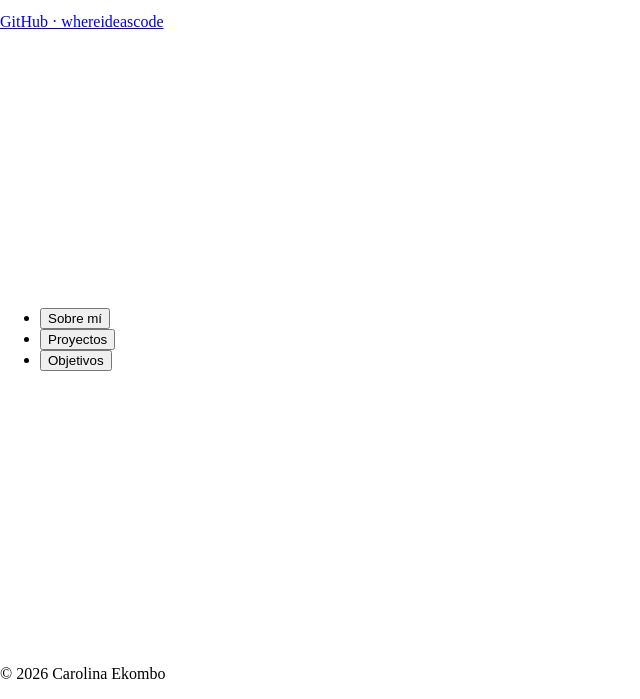
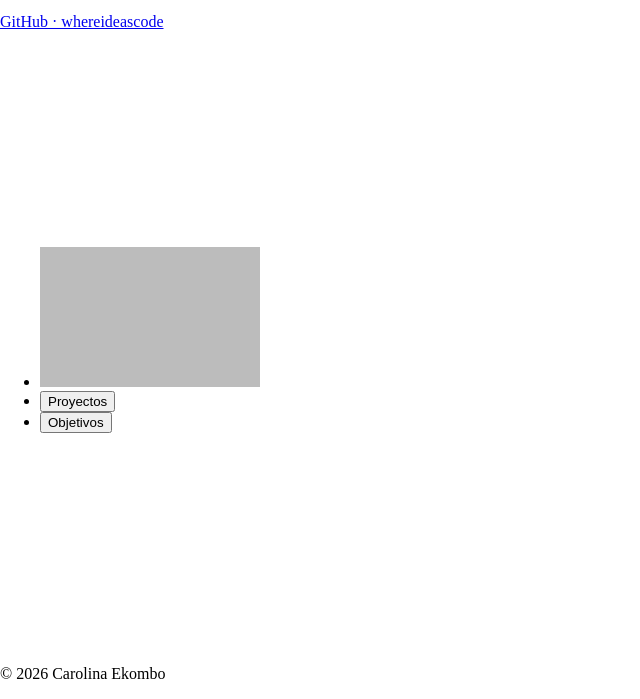
Before and after one commit to whereideascode/portfolio-web, a website built with Vite: page portfolio-web/index.html in a window 1280 px wide. Shown: the part 101-800 px from the top of the page, without its empty margins (0-640 px from the left). Built offline with nearby package versions, Linux system fonts and the light colour scheme.

Commit message:
Crear estructura base del sobre interactivo

```diff
--- a/portfolio-web/index.html
+++ b/portfolio-web/index.html
@@ -25,8 +25,18 @@
       <nav aria-label="Secciones principales del portfolio">
         <ul>
           <li>
-            <button type="button" aria-controls="sobre-mi">
-              Sobre mí
+            <button
+              class="envelope"
+              type="button"
+              aria-controls="sobre-mi"
+              aria-expanded="false"
+            >
+              <span class="envelope__letter">
+                Sobre mí
+              </span>
+
+              <span class="envelope__back"></span>
+              <span class="envelope__front"></span>
             </button>
           </li>
 
--- a/portfolio-web/src/styles/main.scss
+++ b/portfolio-web/src/styles/main.scss
@@ -29,3 +29,55 @@ main {
 .panel--active {
   display: block;
 }
+
+.envelope {
+  position: relative;
+
+  width: 220px;
+  height: 140px;
+
+  padding: 0;
+  border: 0;
+
+  cursor: pointer;
+}
+
+.envelope__back {
+  position: absolute;
+  inset: 0;
+
+  background-color: #d9d9d9;
+}
+
+.envelope__letter {
+  position: absolute;
+
+  left: 10%;
+  bottom: 10px;
+
+  width: 80%;
+  height: 110px;
+
+  background-color: white;
+
+  display: flex;
+  align-items: center;
+  justify-content: center;
+}
+
+.envelope__back {
+  z-index: 1;
+}
+
+.envelope__letter {
+  z-index: 2;
+}
+
+.envelope__front {
+  position: absolute;
+  inset: 0;
+
+  background-color: #bcbcbc;
+
+  z-index: 3;
+}
```
